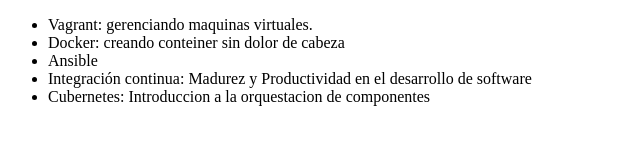
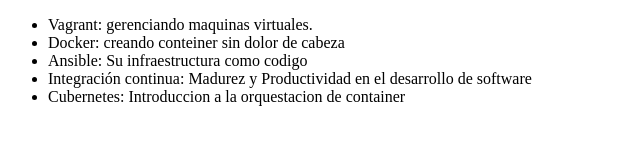
Before and after one commit to Samircerrato/OracleONE_AluraLatam, a plain HTML site: page index.html in a window 1280 px wide. Shown: the whole page, without its empty margins (0-640 px from the left). Drawn offline with Linux system fonts and the light colour scheme.

Commit message:
cambiando el nombre del curso ansible

```diff
--- a/index.html
+++ b/index.html
@@ -8,9 +8,9 @@
      <ul>
          <li>Vagrant: gerenciando maquinas virtuales.</li>
          <li>Docker: creando conteiner sin dolor de cabeza </li>
-         <li>Ansible </li>
+         <li>Ansible: Su infraestructura como codigo</li>
          <li>Integración continua: Madurez y Productividad en el desarrollo de software</li>
-         <li>Cubernetes: Introduccion a la orquestacion de componentes</li>
+         <li>Cubernetes: Introduccion a la orquestacion de container</li>
      </ul>
 </body>
 </html>
```
